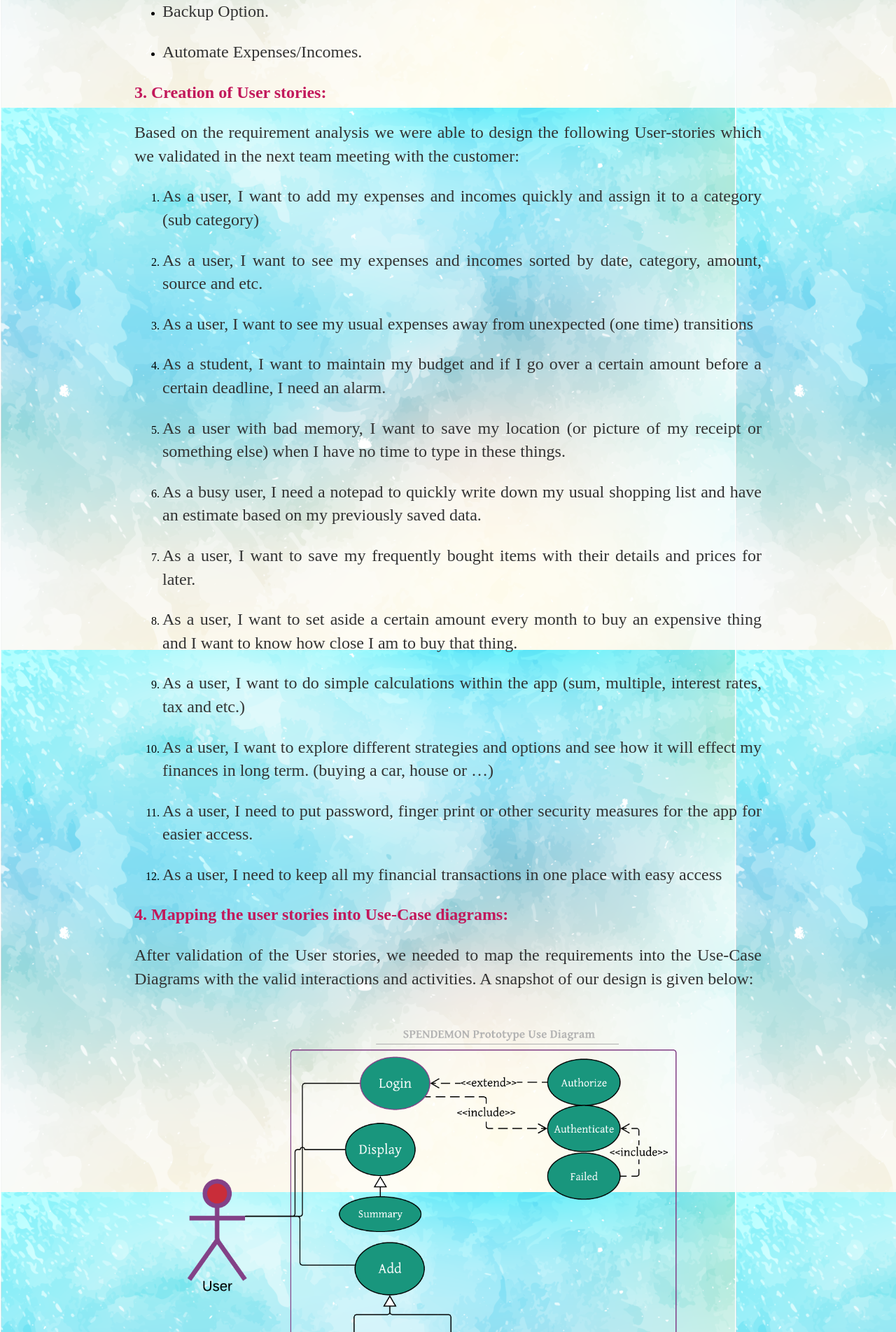
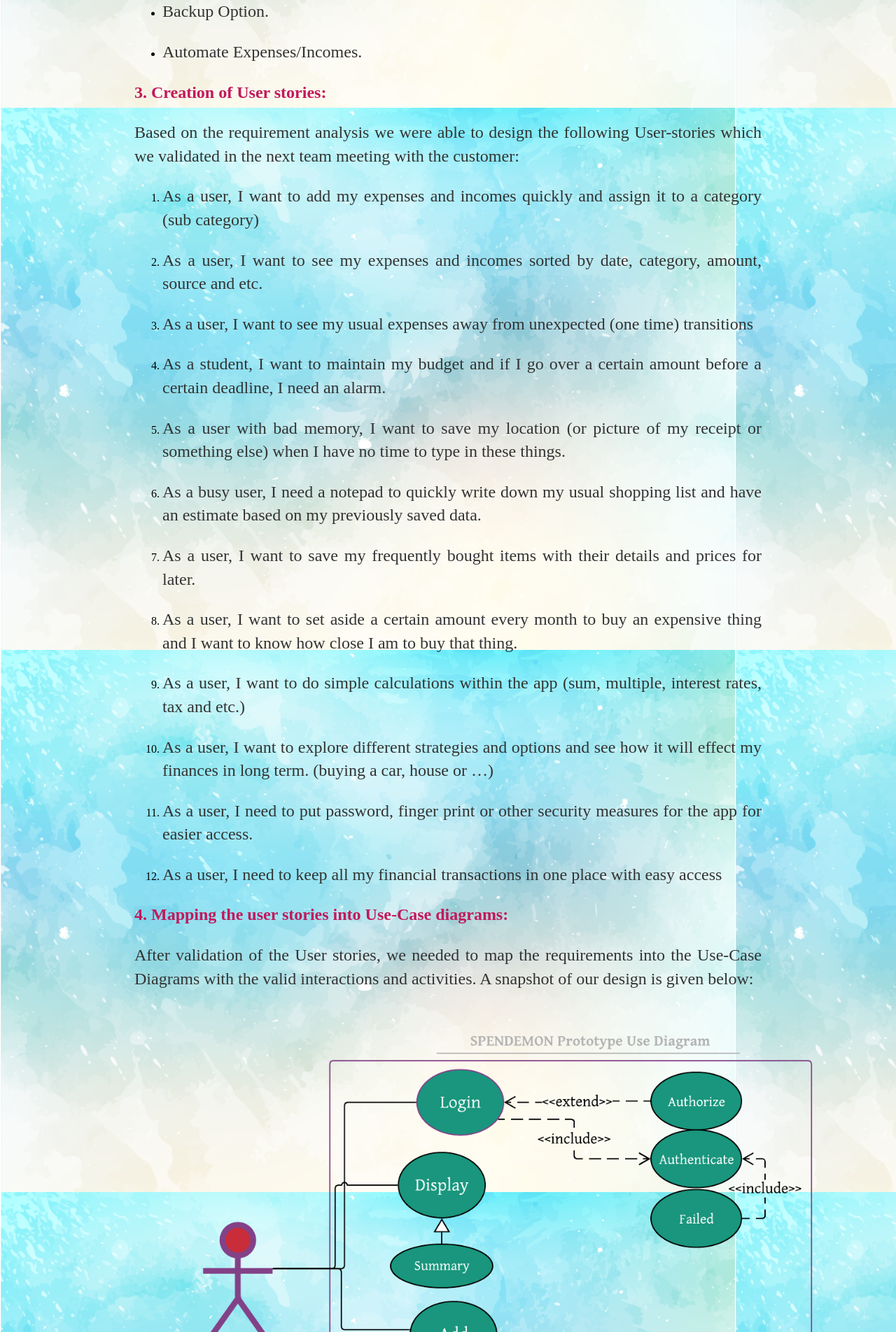
Before and after one commit to 785pavan/isee2019-SPENDEMON, a Jekyll site: the page built from docs/_posts/2019-05-15-ISEE-2019-Requirements-Analysis-Presentation.md, in a window 1280 px wide. Shown: the part 4496-6400 px from the top of the page at 70% size. Built offline with Jekyll 4.4.1, drawn with Linux system fonts in a browser that asks for light colours.

Commit message:
image size revised

```diff
--- a/docs/_posts/2019-05-15-ISEE-2019-Requirements-Analysis-Presentation.md
+++ b/docs/_posts/2019-05-15-ISEE-2019-Requirements-Analysis-Presentation.md
@@ -165,7 +165,7 @@
 
 After validation of the User stories, we needed to map the requirements into the Use-Case Diagrams with the valid interactions and activities. A snapshot of our design is given below:
 
-<img src="{{site.baseurl}}/images/Use-Case-Diagram.png" alt="Use Case Diagram image" width="800" align = "middle" />
+<img src="{{site.baseurl}}/images/Use-Case-Diagram.png" alt="Use Case Diagram image" width="1000" align = "middle" />
 
 
 **<span style="color:#C2185B; font-family:Cursive">Final Thoughts:</span>**
```
